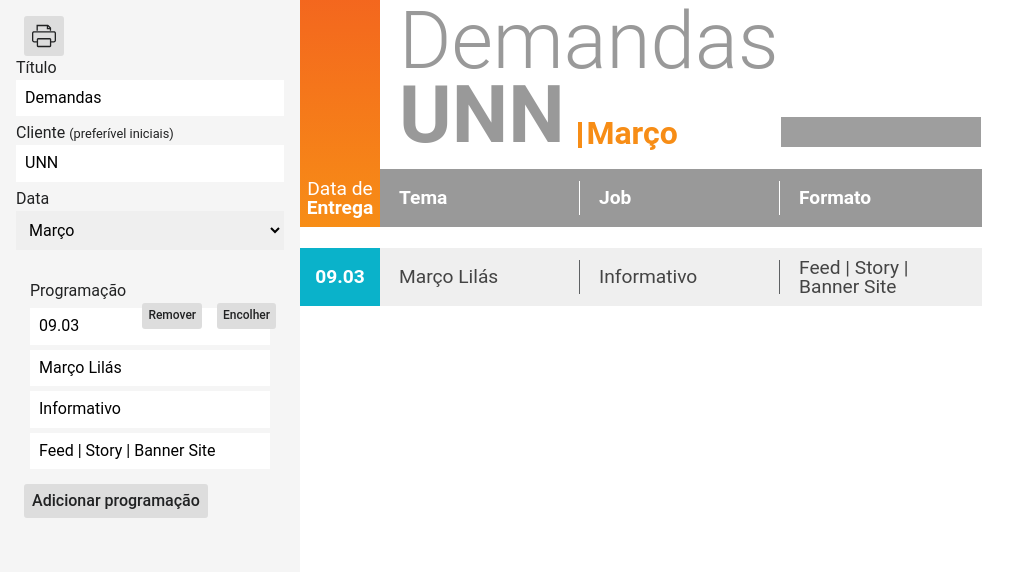
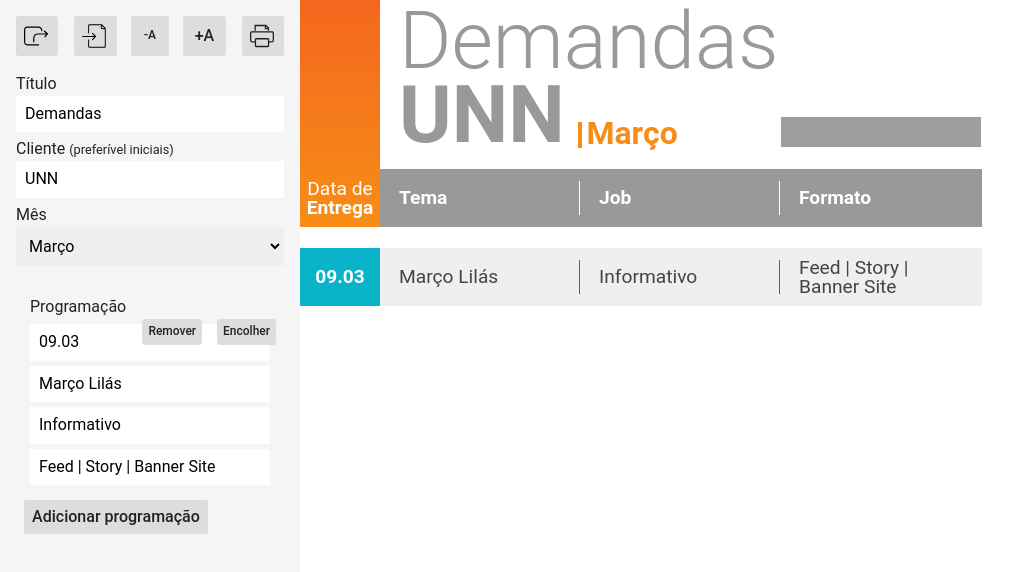
Before and after one commit to RickStanley/Demandador, a Svelte app: page / in a window 1280 px wide. Shown: the top 572 px of the page, without its empty margins (0-1029 px from the left). Built offline with nearby package versions, Linux system fonts and the light colour scheme; grey boxes are pictures that could not be loaded.

Commit message:
Configurações json

```diff
--- a/package.json
+++ b/package.json
@@ -24,6 +24,7 @@
     "svelte": "^3.19.2"
   },
   "dependencies": {
-    "normalize.css": "^8.0.1"
+    "normalize.css": "^8.0.1",
+    "tippy.js": "^6.1.0"
   }
 }
--- a/src/components/App.svelte
+++ b/src/components/App.svelte
@@ -4,15 +4,47 @@
 
   import { writable } from "svelte/store";
 
+  // let dropzone;
+
   let esqueleto = writable({
     titulo: "Demandas",
     cliente_iniciais: "UNN",
     data: "Março",
     colunas: ["Data de entrega", "Tema", "Job", "Formato"],
+    fonte: 16,
     programacoes: [
       ["09.03", "Março Lilás", "Informativo", "Feed | Story | Banner Site"]
     ]
   });
+
+  // window.addEventListener("dragenter", function(e) {
+  //   dropzone.style.display = "block";
+  // });
+
+  // const dragenter = e => {
+  //   if (true) {
+  //     // Test that the item being dragged is a valid one
+  //     e.dataTransfer.dropEffect = "copy";
+  //     e.preventDefault();
+  //   }
+  // };
+
+  // const dragover = e => {
+  //   if (true) {
+  //     // Test that the item being dragged is a valid one
+  //     e.dataTransfer.dropEffect = "copy";
+  //     e.preventDefault();
+  //   }
+  // };
+
+  // const dragleave = e => {
+  //   dropzone.style.display = "none";
+  // };
+
+  // const drop = e => {
+  //   e.preventDefault();
+  //   dragleave();
+  // };
 </script>
 
 <style>
@@ -35,6 +67,20 @@
     top: 0;
   }
 
+  .dropzone {
+    box-sizing: border-box;
+    display: none;
+    position: fixed;
+    width: 100%;
+    height: 100%;
+    left: 0;
+    top: 0;
+    z-index: 99999;
+
+    background: rgba(96, 167, 220, 0.8);
+    border: 11px dashed #60a7dc;
+  }
+
   @media print {
     .editor-container {
       display: none;
@@ -42,6 +88,13 @@
   }
 </style>
 
+<!-- @todo Dropzone -->
+<!-- <div
+  bind:this={dropzone}
+  on:dragover={dragover}
+  on:dragenter={dragenter}
+  on:dragleave={dragleave}
+  class="dropzone" /> -->
 <div class="host">
   <div class="editor-container">
     <Editor {esqueleto} />
--- a/src/components/Editor.svelte
+++ b/src/components/Editor.svelte
@@ -1,5 +1,12 @@
 <script>
+  import tippy from "tippy.js";
+  import "tippy.js/dist/tippy.css";
+
+  import { onMount } from "svelte";
+
   export let esqueleto;
+
+  let arquivo;
 
   const adicionarProgramacao = () => {
     esqueleto.update(obj => {
@@ -8,7 +15,7 @@
     });
   };
 
-  const reduzir = function() {
+  const encolherProgramacao = function() {
     const visivel = this.parentElement.nextElementSibling.hidden;
     this.parentElement.nextElementSibling.hidden = !visivel;
     this.innerText = visivel ? "Encolher" : "Expandir";
@@ -20,6 +27,93 @@
       obj.programacoes.splice(position, 1);
       return obj;
     });
+  };
+
+  const aumentarFonte = () => {
+    esqueleto.update(obj => {
+      obj.fonte = obj.fonte + 2;
+      return obj;
+    });
+  };
+
+  const reduzirFonte = () => {
+    esqueleto.update(obj => {
+      obj.fonte = obj.fonte - 2;
+      return obj;
+    });
+  };
+
+  const exportar = () => {
+    const fileContents = JSON.stringify($esqueleto, null, 2);
+    const hoje = new Date();
+    const data = `${hoje.getDay()}-${hoje.getMonth() +
+      1}-${hoje.getFullYear()}`;
+    const fileName = `demandador_${$esqueleto.cliente_iniciais ||
+      $esqueleto.titulo ||
+      data}.json`;
+
+    let pp = document.createElement("a");
+    pp.setAttribute(
+      "href",
+      "data:text/plain;charset=utf-8," + encodeURIComponent(fileContents)
+    );
+    pp.setAttribute("download", fileName);
+    pp.click();
+    pp.remove();
+    pp = null;
+  };
+
+  const importar = () => {
+    arquivo.click();
+  };
+
+  const isString = valor => typeof valor === "string";
+
+  function configValida(configs) {
+    if (Object.keys(configs).length > 6) return false;
+
+    const tem_titulo = "titulo" in configs;
+    const tem_cliente_iniciais = "cliente_iniciais" in configs;
+    const tem_data = "data" in configs;
+    const tem_colunas = "colunas" in configs;
+    const tem_fonte = "fonte" in configs;
+    const tem_programacoes = "programacoes" in configs;
+
+    if (
+      tem_cliente_iniciais &&
+      tem_colunas &&
+      tem_data &&
+      tem_fonte &&
+      tem_programacoes &&
+      tem_titulo
+    ) {
+      if (
+        Array.isArray(configs.colunas) &&
+        configs.colunas.every(isString) &&
+        Array.isArray(configs.programacoes) &&
+        configs.programacoes.every(Array.isArray)
+      )
+        return true;
+      else return false;
+    } else return false;
+  }
+
+  const lerArquivo = eventoArquivo => {
+    const leitor = new FileReader();
+    leitor.addEventListener("load", evento => {
+      try {
+        const json = JSON.parse(evento.target.result);
+        if (configValida(json)) {
+          esqueleto.set(json);
+        }
+      } catch (error) {
+        console.error("Não é um JSON válido.");
+      } finally {
+        eventoArquivo.target.value = null;
+      }
+    });
+
+    leitor.readAsText(eventoArquivo.target.files[0]);
   };
 
   const meses_nomes = [
@@ -36,6 +130,10 @@
     "Novembro",
     "Dezembro"
   ];
+
+  onMount(() => {
+    tippy("[data-tippy-content]");
+  });
 </script>
 
 <style>
@@ -49,9 +147,112 @@
     right: 0;
     font-size: 0.75rem;
   }
+
+  .decresce-fonte {
+    font-size: 12px;
+  }
+
+  .controles {
+    display: flex;
+    margin-bottom: 1rem;
+  }
+
+  .controles > * {
+    flex: 1;
+  }
+
+  .controles button:first-child {
+    margin-left: 0;
+  }
+  .controles button:last-child {
+    margin-right: 0;
+  }
+
+  button svg {
+    display: block;
+  }
 </style>
 
-<button class="imprimir" onclick="window.print();" title="Imprimir tabelas">
+<div class="controles">
+  <button
+    data-tippy-content="Exportar configurações"
+    type="button"
+    on:click={exportar}>
+    <svg
+      xmlns="http://www.w3.org/2000/svg"
+      width="24"
+      viewBox="0 0 60.067 60.067">
+      <path
+        d="M36.573 53.527H7.847C3.207 53.527 0 49.633 0 44.66V15.729C0 10.662
+        3.285 6.54 7.847 6.54h28.605c5.153 0 9.674 4.819 9.674 10.313 0
+        .828-.672 1.499-1.5
+        1.499s-1.5-.671-1.5-1.499c0-3.828-3.181-7.314-6.674-7.314H7.847C4.59
+        9.539 3 12.752 3 15.729V44.66c0 3.345 1.84 5.868 4.847 5.868h28.726c.828
+        0 1.5.672 1.5 1.499 0 .828-.672 1.5-1.5 1.5z" />
+      <path
+        d="M24.5 46.029c-.828 0-1.5-.672-1.5-1.499v-9.711c0-6.222 4.968-11.284
+        11.598-11.284h20.305l-5.01-4.93c-.591-.581-.599-1.531-.018-2.12.582-.592
+        1.53-.599 2.121-.018l7.622 7.499c.435.428.568 1.074.336
+        1.637-.23.563-.779.932-1.388.932H34.598c-4.977 0-8.598 3.716-8.598
+        8.284v9.711c0 .827-.672 1.499-1.5 1.499z" />
+      <path
+        d="M52.383 33.778c-.318
+        0-.637-.1-.908-.307-.66-.502-.787-1.443-.285-2.102l5.812-7.625c.502-.66
+        1.444-.786 2.102-.284.66.502.787 1.443.285 2.102l-5.812
+        7.625c-.295.388-.742.591-1.194.591z" />
+    </svg>
+  </button>
+  <button
+    type="button"
+    data-tippy-content="Importar configurações"
+    on:click={importar}>
+    <svg xmlns="http://www.w3.org/2000/svg" width="24" viewBox="0 0 1000 1000">
+      <path
+        d="M294.62 12.61c-12.82 4.59-26.99 17.8-33.11 30.82L256.92
+        53v332.47l5.55 5.55c9.95 9.95 25.84 7.46 31.77-4.98 2.49-5.55 2.87-26.22
+        2.87-167.86 0-98.38.77-162.5 1.91-164.23 1.53-2.49 31.2-2.87
+        245-3.44l243.09-.38v75.22c0 82.3-.19 80.39 11.48 86.52 4.59 2.49 17.42
+        2.87 78.48 2.87h72.73v365.58c0 359.27 0 365.4-3.64 367.5-5.93
+        3.06-641.59
+        2.68-645.8-.38-2.87-2.3-3.25-14.16-3.64-146.62l-.57-144.32-6.32-5.55c-8.61-7.85-19.52-7.85-27.37
+        0l-5.55 5.55v145.66c0 141.83.19 145.85 3.83 153.89 6.13 13.01 14.55
+        21.63 27.18 27.95l11.67 5.93h647.34l9.95-4.59c12.25-5.74 23.35-16.65
+        28.9-28.52l4.21-9V182.96l-4.79-9.57c-6.32-12.63-149.87-154.08-162.12-159.63-8.04-3.63-15.12-3.83-264.71-3.63-209.58-.01-257.82.37-263.75
+        2.48zm629.34 152.74l7.66 7.27H827.3V70.6l44.6 43.64c24.31 24.12 47.85
+        47.09 52.06 51.11z" />
+      <path
+        d="M428.03 367.86c-6.89 2.68-12.25 11.29-12.25 19.33 0 8.42 3.83 13.01
+        66.8 78.09l35.03 36.56H20.14l-5.17 4.02c-4.4 3.45-4.97 5.17-4.97 16.08 0
+        10.91.57 12.63 4.98 16.08l5.17 4.02h497.47l-42.68 44.22c-56.85
+        58.76-59.14 61.44-59.14 70.63 0 14.17 14.16 23.93 26.8 18.57 5.93-2.49
+        137.05-138.2 141.45-146.43 5.36-10.34
+        2.68-13.78-68.53-88.05-37.13-39.05-69.67-71.78-72.35-72.92-5.38-2.5-9.59-2.5-15.14-.2z" />
+    </svg>
+  </button>
+  <input
+    on:change={lerArquivo}
+    bind:this={arquivo}
+    id="arquivo"
+    type="file"
+    accept=".json,.mdm"
+    hidden />
+  <button
+    data-tippy-content="Reduzir fonte"
+    type="button"
+    class="decresce-fonte"
+    on:click={reduzirFonte}>
+    -A
+  </button>
+  <button
+    data-tippy-content="Aumentar fonte"
+    type="button"
+    on:click={aumentarFonte}>
+    +A
+  </button>
+  <button
+    class="imprimir"
+    onclick="window.print();"
+    data-tippy-content="Imprimir demandas">
     <svg
       xmlns="http://www.w3.org/2000/svg"
       fill-rule="evenodd"
@@ -61,8 +262,7 @@
       text-rendering="geometricPrecision"
       viewBox="0 0 640 640"
       width="24"
-    fill="currentColor"
-    style="display:block;">
+      fill="currentColor">
       <path
         fill-rule="nonzero"
         d="M120.84 176.116V25.536a2.735 2.735 0 012.74-2.74h301.067a2.8 2.8 0
@@ -72,11 +272,11 @@
         01-2.752-2.74v-35.858h-77.352a2.757 2.757 0
         01-2.763-2.752c0-.071.012-.154.012-.237v-14.433h-.012V57.65H155.683v118.466a2.745
         2.745 0 01-2.752 2.74h-29.35a2.735 2.735 0 01-2.74-2.74zm40.382
-      200.058h317.555c.225 0 .426.035.638.07a33.73 33.73 0 0112.272 2.564 33.659
-      33.659 0 0110.96 7.358 33.53 33.53 0 017.3 10.926 33.137 33.137 0 012.528
-      12.224c.059.2.094.425.094.638v48.154h68.529c.189 0 .39.024.578.047a23.44
-      23.44 0 008.54-1.842c2.94-1.229 5.598-3.048 7.866-5.292a24.553 24.553 0
-      005.291-7.866 23.459 23.459 0
+        200.058h317.555c.225 0 .426.035.638.07a33.73 33.73 0 0112.272 2.564
+        33.659 33.659 0 0110.96 7.358 33.53 33.53 0 017.3 10.926 33.137 33.137 0
+        012.528 12.224c.059.2.094.425.094.638v48.154h68.529c.189 0
+        .39.024.578.047a23.44 23.44 0 008.54-1.842c2.94-1.229 5.598-3.048
+        7.866-5.292a24.553 24.553 0 005.291-7.866 23.459 23.459 0
         001.831-8.575c-.023-.189-.059-.366-.059-.543V249.629c0-.213.036-.39.071-.59a23.74
         23.74 0 00-1.843-8.54 24.502 24.502 0
         00-5.29-7.855c-2.269-2.244-4.926-4.063-7.867-5.303a23.342 23.342 0
@@ -110,6 +310,7 @@
         305.626H162.298V582.35h315.405V411.029z" />
     </svg>
   </button>
+</div>
 <form>
   <label for="titulo">Título</label>
   <input id="titulo" type="text" bind:value={$esqueleto.titulo} />
@@ -118,7 +319,7 @@
     <small>(preferível iniciais)</small>
   </label>
   <input id="iniciais" type="text" bind:value={$esqueleto.cliente_iniciais} />
-  <label for="data">Data</label>
+  <label for="data">Mês</label>
   <select id="data" bind:value={$esqueleto.data}>
     {#each meses_nomes as mes}
       <option value={mes}>{mes}</option>
@@ -132,7 +333,7 @@
         <button type="button" on:click={remover} data-programacao-id={id}>
           Remover
         </button>
-        <button type="button" on:click={reduzir}>Encolher</button>
+        <button type="button" on:click={encolherProgramacao}>Encolher</button>
       </div>
       <div class="campos">
         {#each programacao as conteudo, index}
--- a/src/components/Template.svelte
+++ b/src/components/Template.svelte
@@ -22,7 +22,7 @@
   th {
     vertical-align: bottom;
     line-height: 1;
-    font-size: 1.2rem;
+    font-size: 1.2em;
     position: relative;
   }
 
@@ -65,7 +65,7 @@
     padding-left: 19px;
     padding-right: 10px;
     color: var(--cinza);
-    font-size: 5rem;
+    font-size: 5em;
   }
 
   .empresa-nome,
@@ -78,7 +78,7 @@
   }
 
   .mes-nome {
-    font-size: 2rem;
+    font-size: 2em;
     padding-left: 0.2em;
     color: var(--cor-tema);
   }
@@ -135,7 +135,7 @@
   }
 </style>
 
-<table>
+<table style="font-size: {$esqueleto.fonte}px">
   <thead>
     <tr role="presentation">
       <td rowspan="3" role="presentation" />
```
Also changed, not shown: 1 other file (tests, documents, lock files or other folders). Lines whose indentation alone changed are shown as unchanged.
